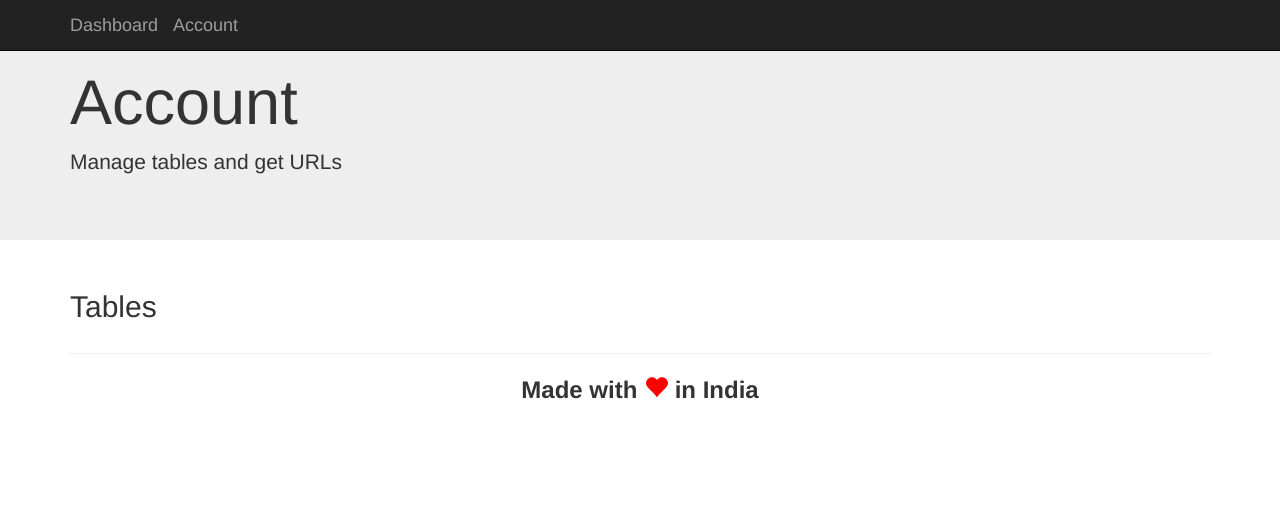
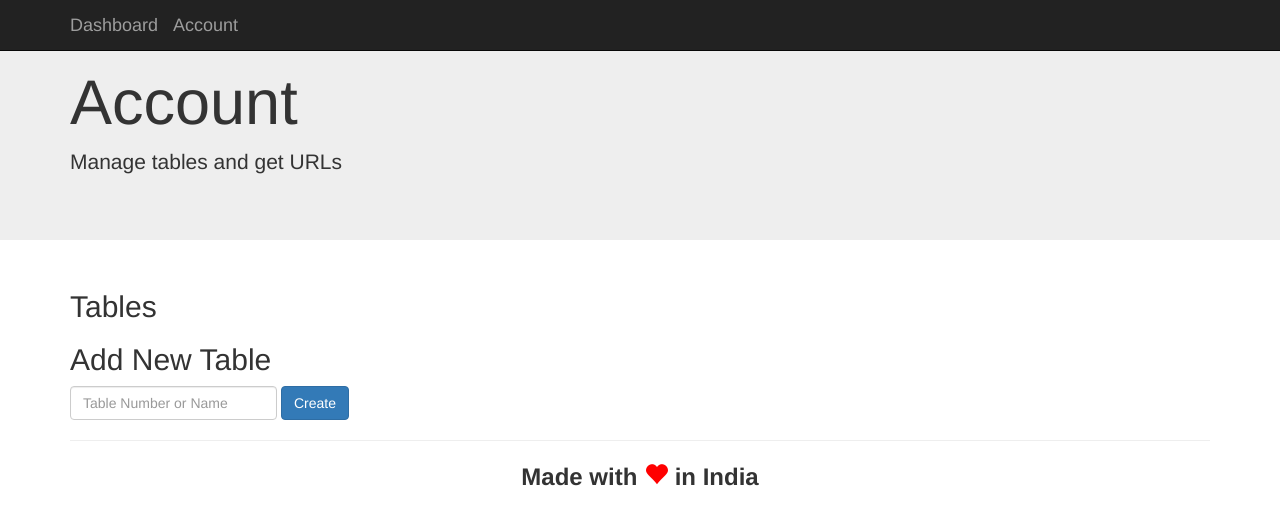
Before and after one commit to nattesharan/Hey-Waiter-, a Flask app: template templates/account.html in a window 1280 px wide. Shown: the top 525 px of the page. Run offline with Flask 2, Linux system fonts and the light colour scheme; the template is opened without the code that fills it, so the values that code supplies are empty; some libraries are stand-ins or nearby versions.

Commit message:
added a form in account.html

```diff
--- a/templates/account.html
+++ b/templates/account.html
@@ -9,6 +9,11 @@
     <div class="row">
         <div class="col-md-12">
             <h2>Tables</h2>
+            <h2>Add New Table</h2>
+            <form class="form-inline" action="/account/createtable" method="post">
+            <input class="form-control" type="text" name="tablenumber" placeholder="Table Number or Name">
+            <input type="submit" value="Create" class="btn btn-primary">
+            </form>
         </div>
     </div>
 </div>
```
